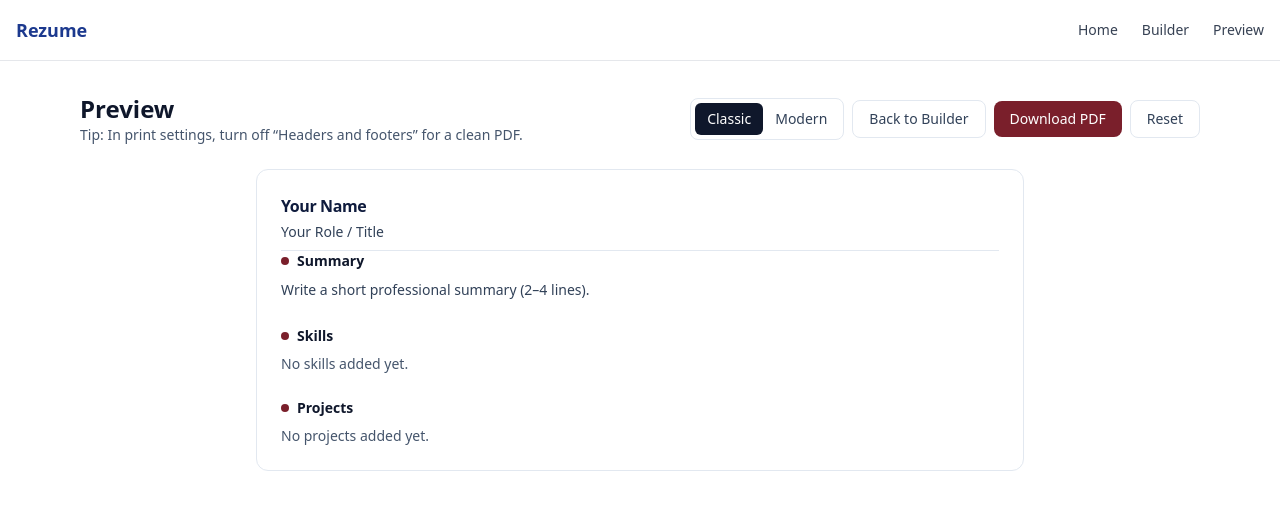
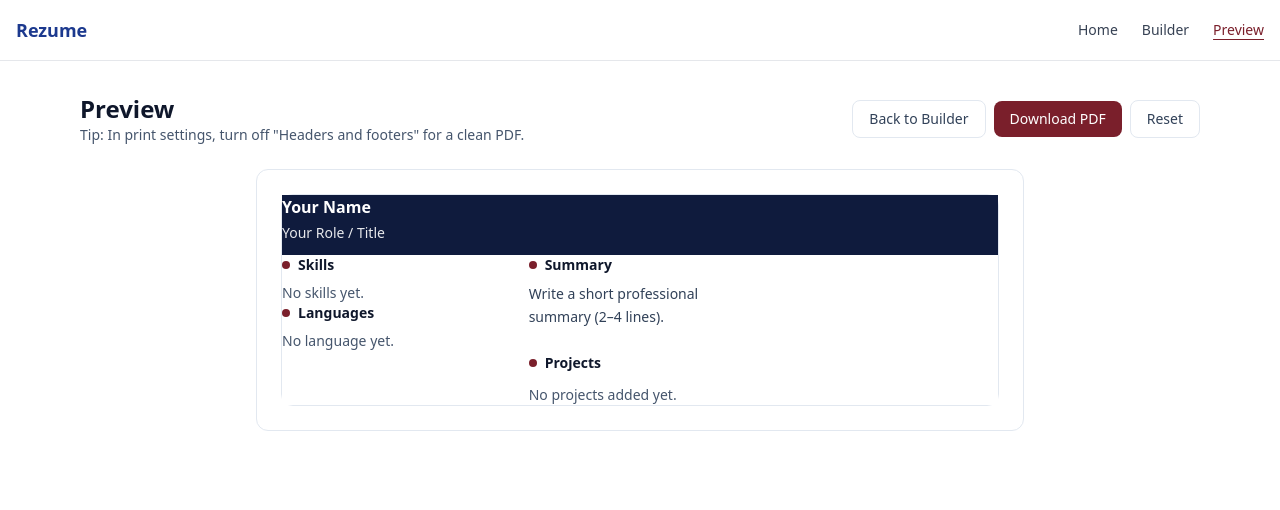
Before and after one commit to abunusaybah1/rezume, a Next.js app: page /preview in a window 1280 px wide. Shown: the top 510 px of the page. Built offline with nearby package versions, Linux system fonts and the light colour scheme.

Commit message:
Final push

```diff
--- a/components/layout/Header.tsx
+++ b/components/layout/Header.tsx
@@ -1,31 +1,33 @@
 import Link from "next/link";
+import { useRouter } from "next/router";
 
 export default function Header() {
+  const router = useRouter();
+
+  const linkClass = (path: string) =>
+    `transition-colors underline-offset-4 ${
+      router.pathname === path
+        ? "underline decoration-[#7a1f2b] text-[#7a1f2b]"
+        : "text-gray-700 hover:text-blue-600 hover:underline decoration-slate-300 hover:decoration-[#7a1f2b]"
+    }`;
+
   return (
     <header className="print:hidden w-full border-b border-gray-200 bg-white sticky top-0 z-50">
       <div className="max-w-7xl mx-auto px-4 py-4 flex items-center justify-between">
         <Link href="/" className="text-lg font-bold text-blue-900">
           Rezume
         </Link>
-        <nav className="flex items-center gap-6 text-sm font-medium text-gray-700">
-          <Link
-            href="/"
-            className="hover:text-blue-600 transition-colors"
-          >
+
+        <nav className="flex items-center gap-6 text-sm font-medium">
+          <Link href="/" className={linkClass("/")}>
             Home
           </Link>
 
-          <Link
-            href="/builder"
-            className="hover:text-blue-600 transition-colors"
-          >
+          <Link href="/builder" className={linkClass("/builder")}>
             Builder
           </Link>
 
-          <Link
-            href="/preview"
-            className="hover:text-blue-600 transition-colors"
-          >
+          <Link href="/preview" className={linkClass("/preview")}>
             Preview
           </Link>
         </nav>
--- a/lib/types.ts
+++ b/lib/types.ts
@@ -20,6 +20,10 @@ export interface PortfolioData{
     languages: string[];
     projects: Project[];
     summary: string;
+    education: {
+        school: string;
+        certificate: string;
+    };
 }
 
 export interface BuilderProps{
@@ -29,7 +33,6 @@ export interface BuilderProps{
 
 export interface ResumePreviewProps{
     data: PortfolioData;
-    template?: "classic" | "modern";
 }
 
 export interface Fields{
--- a/pages/preview.tsx
+++ b/pages/preview.tsx
@@ -8,7 +8,6 @@ import { DEFAULT_DATA } from "@/lib/defaults";
 
 export default function PreviewPage() {
   const [data, setData] = useState<PortfolioData>(DEFAULT_DATA);
-  const [template, setTemplate] = useState<"classic" | "modern">("classic");
 
   useEffect(() => {
     setData(loadData());
@@ -23,9 +22,7 @@ export default function PreviewPage() {
     window.print();
   };
 
-  const title = data.fullName?.trim()
-    ? `${data.fullName} – Rezume`
-    : "Rezume";
+  const title = data.fullName?.trim() ? `${data.fullName} – Rezume` : "Rezume";
 
   return (
     <>
@@ -38,36 +35,12 @@ export default function PreviewPage() {
           <div>
             <h1 className="text-2xl font-bold text-slate-900">Preview</h1>
             <p className="text-sm text-slate-600">
-              Tip: In print settings, turn off “Headers and footers” for a clean PDF.
+              Tip: In print settings, turn off "Headers and footers" for a clean
+              PDF.
             </p>
           </div>
 
           <div className="flex flex-wrap items-center gap-2">
-            <div className="flex rounded-lg border border-slate-200 bg-white p-1">
-              <button
-                type="button"
-                onClick={() => setTemplate("classic")}
-                className={`px-3 py-1.5 text-sm font-medium rounded-md ${
-                  template === "classic"
-                    ? "bg-slate-900 text-white"
-                    : "text-slate-700 hover:bg-slate-50"
-                }`}
-              >
-                Classic
-              </button>
-              <button
-                type="button"
-                onClick={() => setTemplate("modern")}
-                className={`px-3 py-1.5 text-sm font-medium rounded-md ${
-                  template === "modern"
-                    ? "bg-slate-900 text-white"
-                    : "text-slate-700 hover:bg-slate-50"
-                }`}
-              >
-                Modern
-              </button>
-            </div>
-
             <Link
               href="/builder"
               className="inline-flex items-center justify-center rounded-lg border border-slate-200 bg-white px-4 py-2 text-sm font-medium text-slate-700 hover:bg-slate-50"
@@ -92,12 +65,13 @@ export default function PreviewPage() {
             </button>
           </div>
         </div>
+
         <div className="mx-auto max-w-3xl print:max-w-none">
           <div
             id="pdf-area"
             className="bg-white border border-slate-200 rounded-xl p-6 print:border-0 print:rounded-none print:p-0"
           >
-            <ResumePreview data={data} template={template} />
+            <ResumePreview data={data} />
           </div>
         </div>
       </div>
--- a/styles/globals.css
+++ b/styles/globals.css
@@ -3,24 +3,7 @@
 @media print {
   @page {
     size: A4;
-    margin: 12mm;
-  }
-
-  html,
-  body {
-    background: #fff !important;
-  }
-
-  * {
-    -webkit-print-color-adjust: exact !important;
-    print-color-adjust: exact !important;
-  }
-}
-
-@media print {
-  @page {
-    size: A4;
-    margin: 12mm;
+    margin: 10mm;
   }
 
   html,
@@ -43,7 +26,7 @@
   page-break-inside: avoid;
 }
 
-.print-page-break {
+/* .print-page-break {
   break-before: page;
   page-break-before: always;
-}
+} */
```
Also changed, not shown: pages/index.tsx (+58 -26 lines), components/build/BuilderForm.tsx, components/build/ResumePreview.tsx, 1 other file (tests, documents, lock files or other folders).
